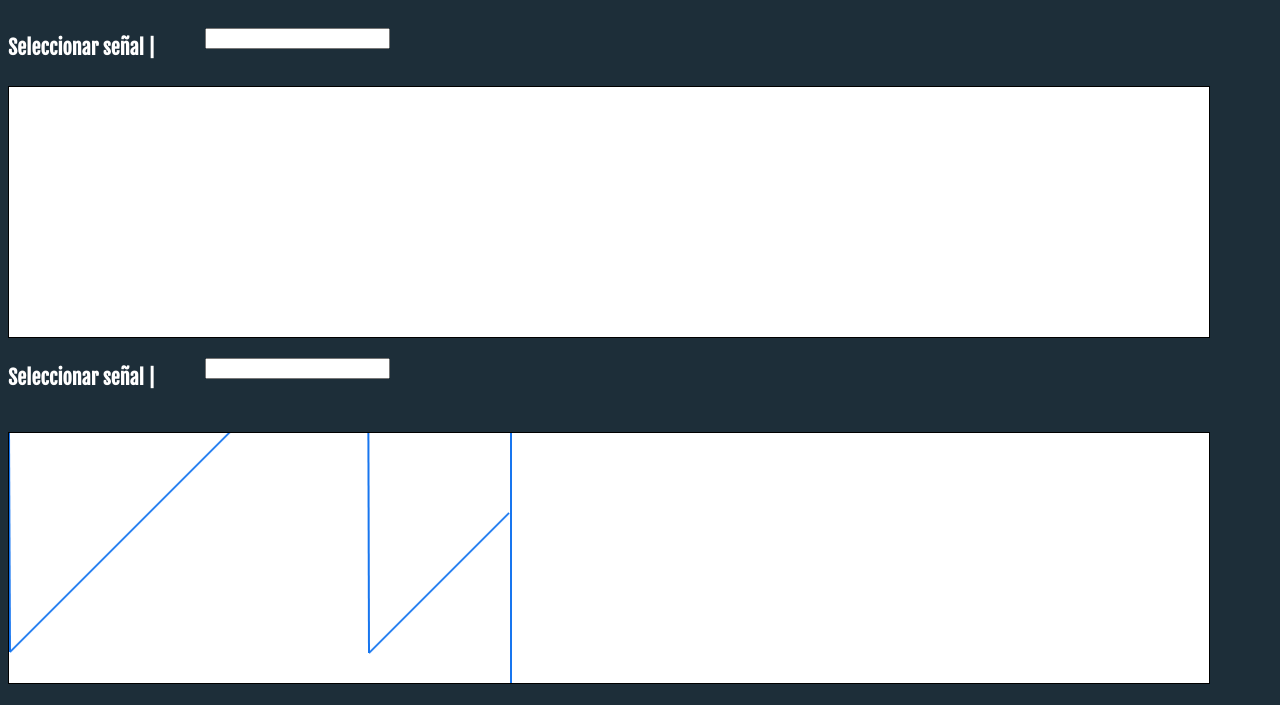
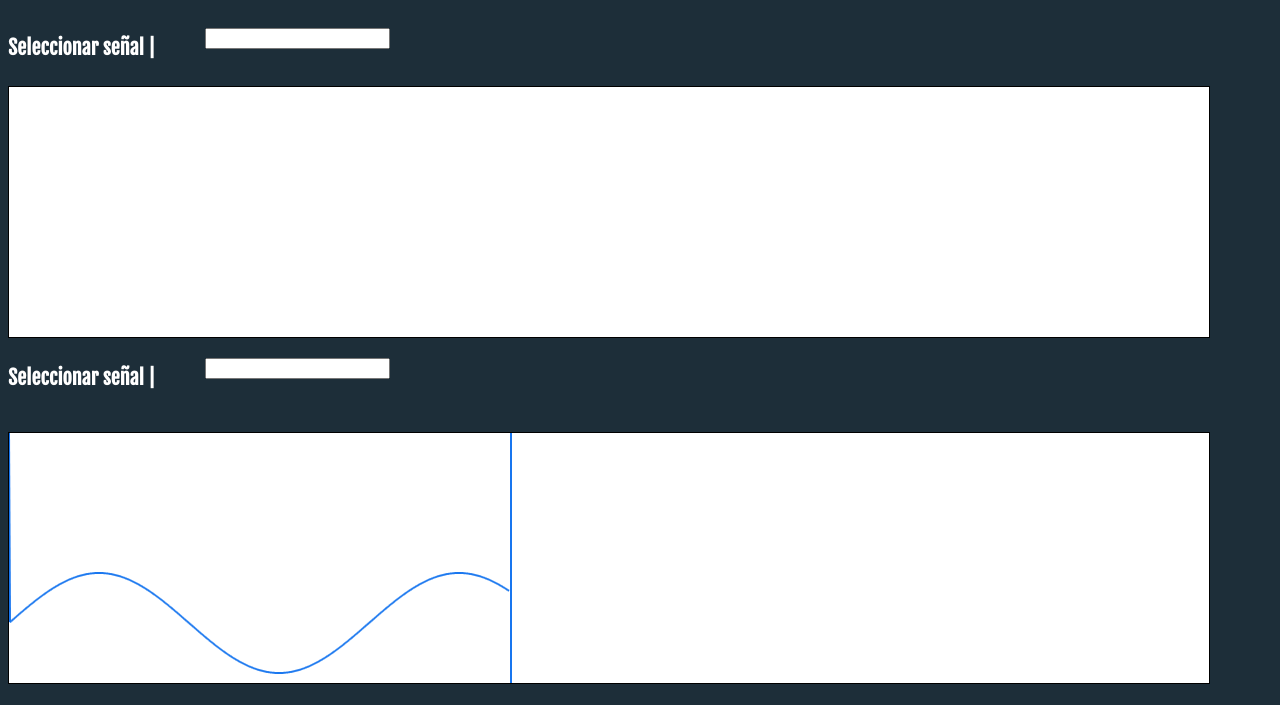
Before and after one commit to intec-co/Sara-Monitor, a website: page public/index.html in a window 1280 px wide. Shown: the top 705 px of the page. Drawn offline with Linux system fonts and the light colour scheme.

Commit message:
Cliente listo para guardar señales en archivo de texto. Se dibuja una señal sinusoidal con ruido (60Hz + 0.5Hz)

```diff
--- a/public/index.html
+++ b/public/index.html
@@ -48,8 +48,6 @@
 		<a href="http://www.telemedicina.unal.edu.co/" target="_blank"><img id="logos" src="Assets/logo-white.png"></img></a>
 	</div>
 
-</body>
-
 
 	<script>
 		var ecg = new Graph({canvasId: 'ecgPlot', color: '#859F10', thickness: '2', background: 'white', colorRefresh: '#859F10'});
@@ -72,7 +70,8 @@
 
 		function paintPoint(value)
 		{
-			ecgBabe.drawNewData(value + 30);
+			//ecgBabe.drawNewData(value + 30);
+                        ecgBabe.drawNewData(60+Math.sin(value * (Math.PI / 180))*50);
 			//spo2.drawNewData(value + 30);
 			waitToPaint(value);
 		}
@@ -93,3 +92,7 @@
 
 
 	</script>
+
+
+
+</body>
```
